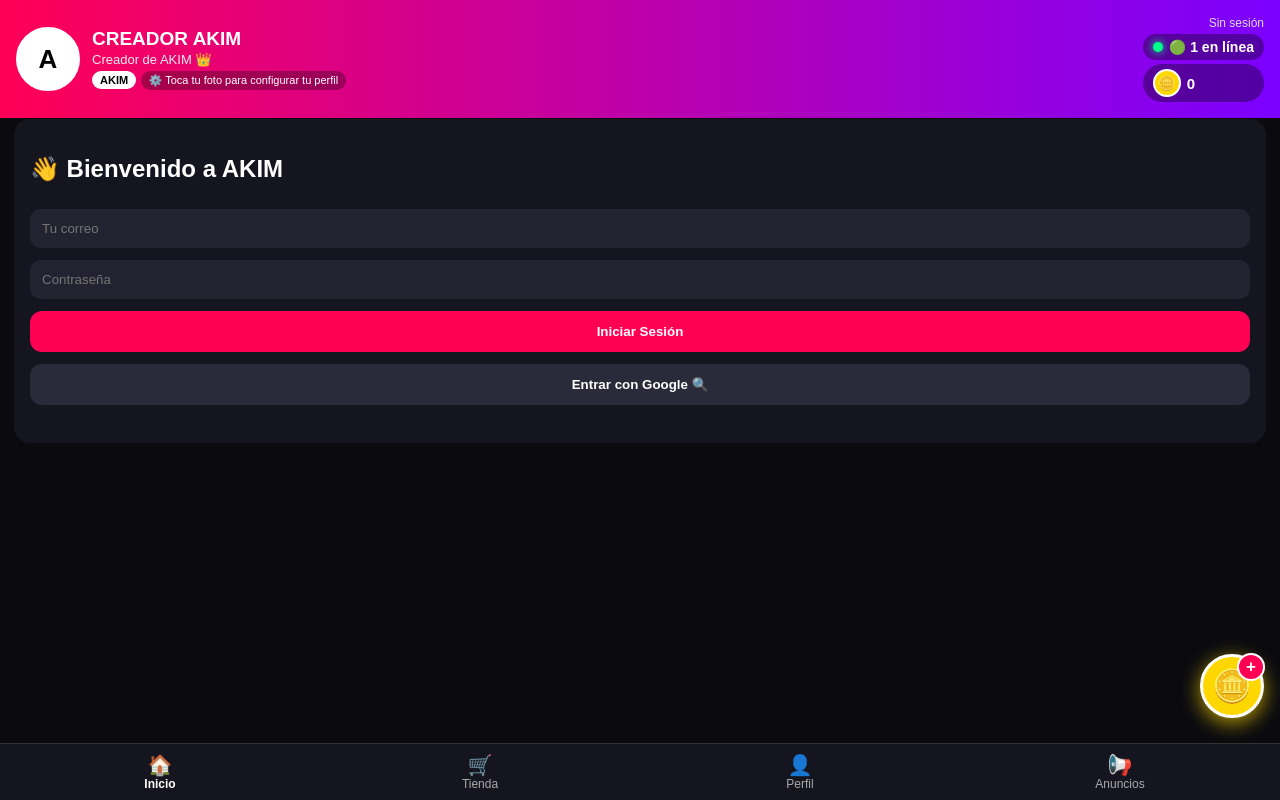
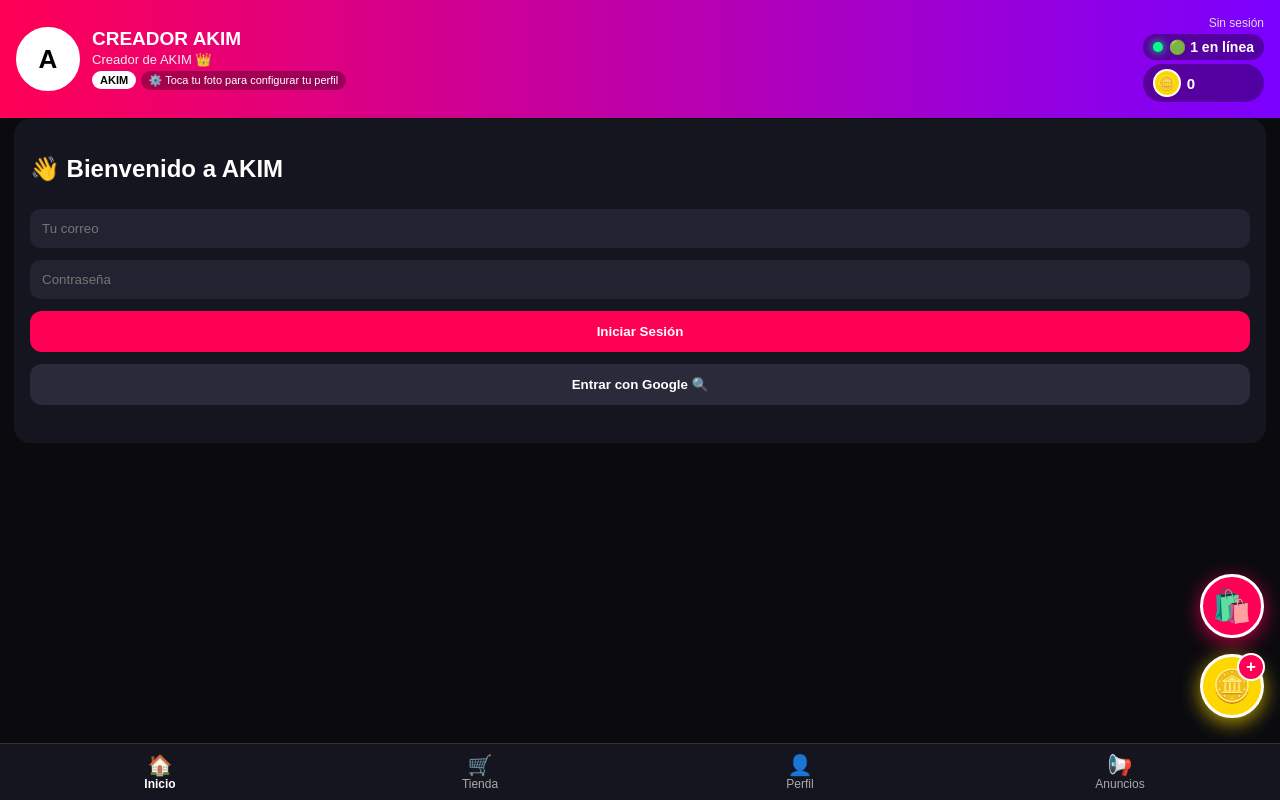
Before and after one commit to jcalzate2011-hash/Akim-mods, a plain HTML site: page PÁGINA PRINSIPAL.html in a window 1280 px wide. Drawn offline with Linux system fonts and the light colour scheme; no server answers.

Commit message:
Update PÁGINA PRINSIPAL.html

```diff
--- a/PÁGINA PRINSIPAL.html
+++ b/PÁGINA PRINSIPAL.html
@@ -62,6 +62,7 @@ input{width:100%;padding:12px;margin:6px 0;border-radius:10px;border:none;backgr
 .perfilMini{font-size:11px;color:#fff;background:rgba(0,0,0,0.3);padding:3px 8px;border-radius:20px;display:inline-block;margin-top:4px;cursor:pointer}
 .btnFlotante{position:fixed;bottom:82px;right:16px;width:64px;height:64px;border-radius:50%;background:#ffd700;border:3px solid #fff;box-shadow:0 5px 20px rgba(255,215,0,0.7);cursor:pointer;z-index:200;font-size:32px;display:flex;align-items:center;justify-content:center}
 .btnFlotante .mas{position:absolute;top:-4px;right:-4px;background:#ff0055;color:#fff;width:24px;height:24px;border-radius:50%;font-size:17px;font-weight:900;display:flex;align-items:center;justify-content:center;border:2px solid #fff}
+.btnFlotanteTienda{position:fixed;bottom:162px;right:16px;width:64px;height:64px;border-radius:50%;background:#ff0055;border:3px solid #fff;box-shadow:0 5px 20px rgba(255,0,85,0.7);cursor:pointer;z-index:200;font-size:32px;display:flex;align-items:center;justify-content:center}
 </style>
 </head>
 <body>
@@ -155,6 +156,7 @@ input{width:100%;padding:12px;margin:6px 0;border-radius:10px;border:none;backgr
 <button onclick="location.href='https://jcalzate2011-hash.github.io/Akim-mods/PERFIL.html'"><span>👤</span>Perfil</button>
 <button onclick="location.href='ANUNCIOS.html'"><span>📢</span>Anuncios</button>
 </div>
+<button class="btnFlotanteTienda" onclick="location.href='https://jcalzate2011-hash.github.io/Akim-mods/TIENDA-TEXTURAS.html'" title="Tienda de Texturas">🛍️</button>
 <button class="btnFlotante" onclick="location.href='https://alpharede.com/3Y69ArzMPiB'">🪙<span class="mas">+</span></button>
 <script src="https://www.gstatic.com/firebasejs/10.12.2/firebase-app-compat.js"></script>
 <script src="https://www.gstatic.com/firebasejs/10.12.2/firebase-auth-compat.js"></script>
@@ -218,4 +220,4 @@ document.getElementById('listaAnuncios').innerHTML=html;document.getElementById(
 }
 </script>
 </body>
-  </html>
+                                                                                                                             </html>
```
